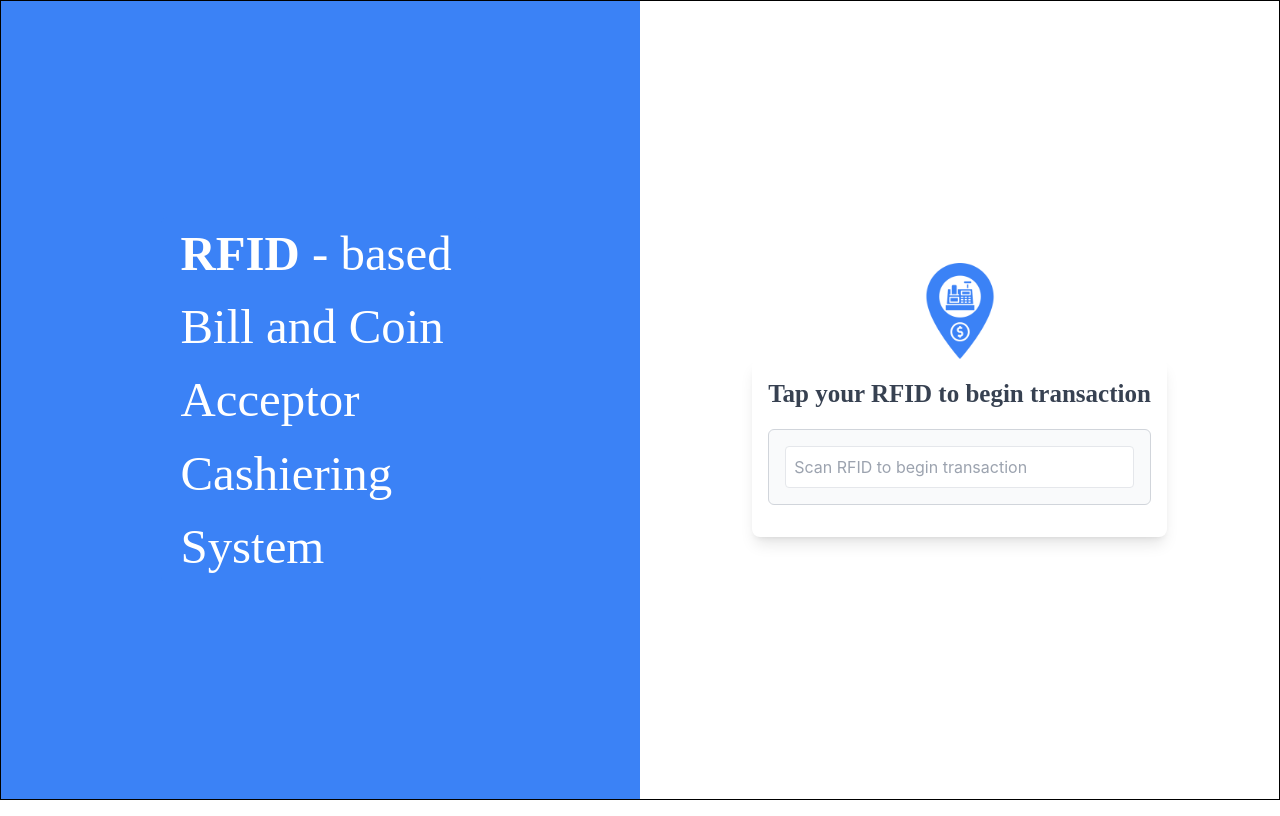
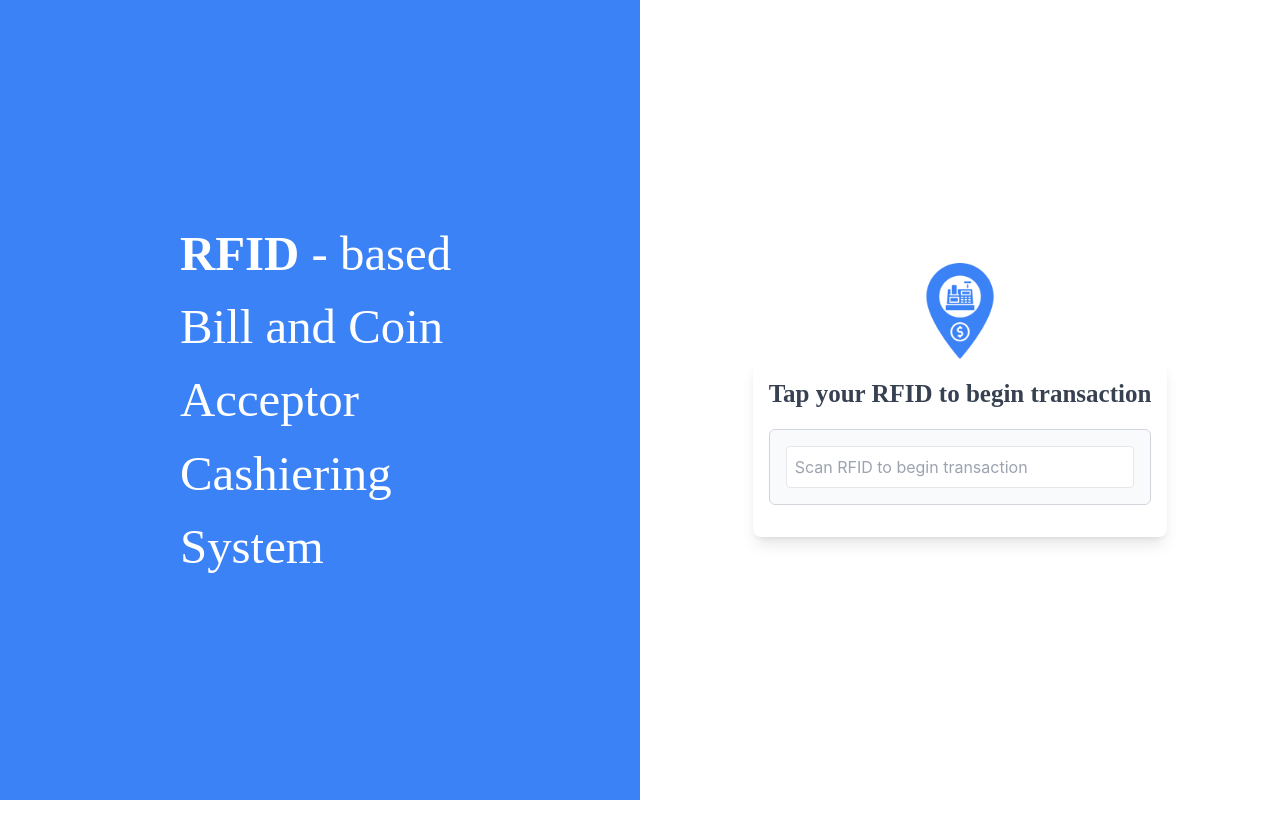
Before and after one commit to NydloydBabiera/cashier-billing-kiosk-client, a React (Vite) app: page /dashboard in a window 1280 px wide. Built offline with nearby package versions, Linux system fonts and the light colour scheme.

Commit message:
remove border in dashboard

```diff
--- a/src/pages/BillingDashboard.jsx
+++ b/src/pages/BillingDashboard.jsx
@@ -4,7 +4,7 @@ import RFIDReader from "../components/RFIDReader";
 import icon from "../assets/coin-bill-acceptor logo.png";
 const BillingDashboard = () => {
   return (
-    <div className="flex mb-4 border border-black h-screen">
+    <div className="flex mb-4 h-screen">
       <div className="w-1/2 bg-blue-500 content-center place-items-center">
         <div className="place-items-center bg-blue-500 rounded-md w-80 ">
           <h1 className="text-white font-handwriting text-5xl mx-5 place-items-center">
```
